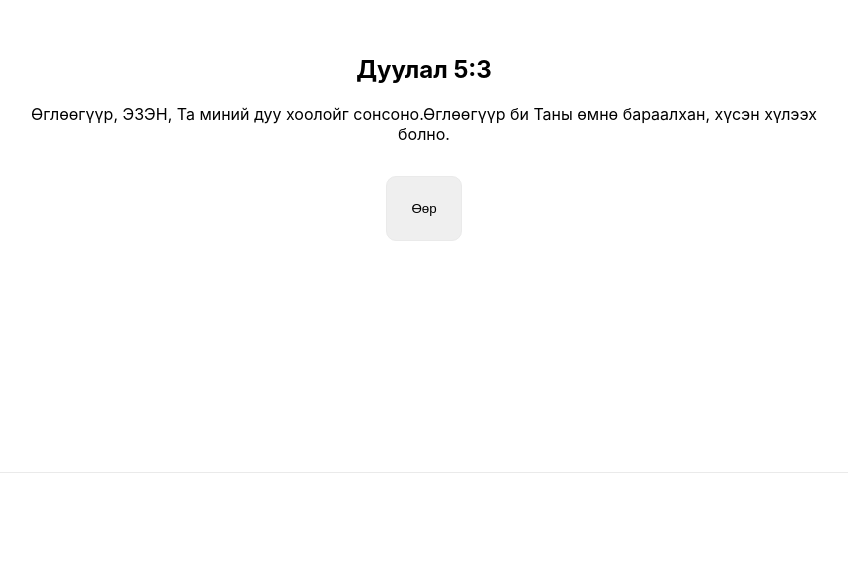
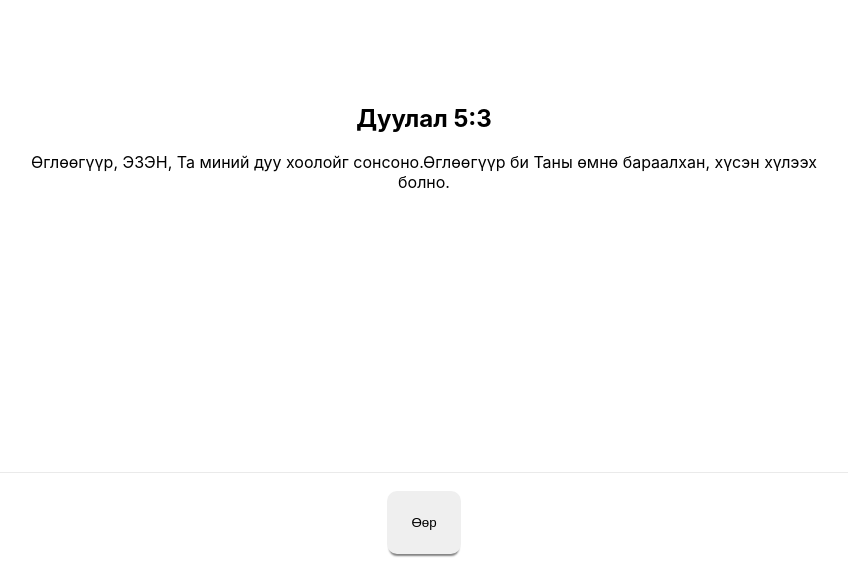
Before and after one commit to Ganaa1998/next-js-first-app, a Next.js app: page / in a window 1280 px wide. Shown: the part 228-800 px from the top of the page, without its empty margins (216-1064 px from the left). Built offline with nearby package versions, Linux system fonts and the light colour scheme.

Commit message:
God Question v1.4

```diff
--- a/pages/index.js
+++ b/pages/index.js
@@ -25,13 +25,14 @@ class App extends Component {
 					</Head>
 					<main className={styles.main}>
 						<div className={styles.grid}>{this.state.message}</div>
+					</main>
+					<footer className={styles.footer}>
 						<div>
 							<button className={styles.card} onClick={this.updateContent}>
 								Өөр
 							</button>
 						</div>
-					</main>
-					<footer className={styles.footer}></footer>
+					</footer>
 				</div>
 			</div>
 		);
--- a/styles/Home.module.css
+++ b/styles/Home.module.css
@@ -87,18 +87,16 @@
 	text-align: left;
 	color: inherit;
 	text-decoration: none;
-  border: 1px solid #eaeaea;
 	border-radius: 10px;
-  transition: color 0.15s ease, border-color 0.15s ease;
+	transition: color 0.5s ease, border-color 0.15s ease;
+	box-shadow: 0 4px 2px -2px gray;
+	border: none;
+	outline: none;
 }
 
-.card:hover,
-.card:focus,
 .card:active {
-  color: #0070f3;
-  border-color: #0070f3;
+	transform: translateY(4px);
 }
-
 .card h3 {
 	margin: 0 0 1rem 0;
 	font-size: 1.5rem;
@@ -120,6 +118,6 @@
 		flex-direction: column;
 	}
 }
-.text__center{
+.text__center {
 	text-align: center;
 }
```
Lines whose indentation alone changed are shown as unchanged.
